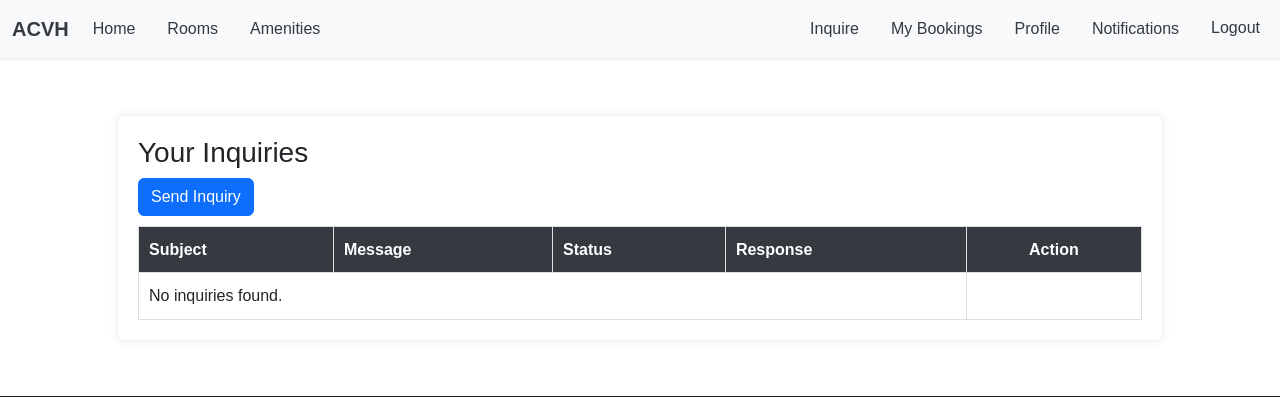
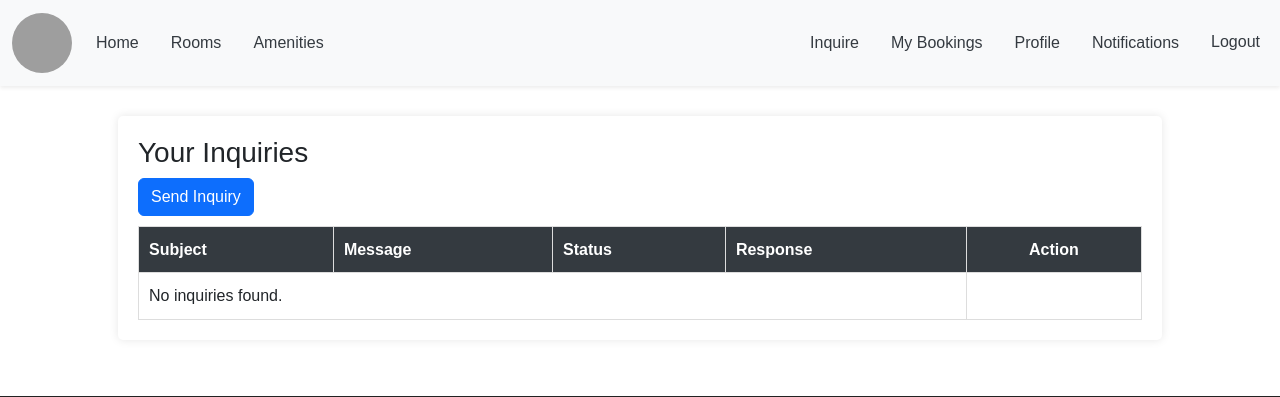
Before and after one commit to ebaah2942/central_view, a Django app: page /inquiry-list/ in a window 1280 px wide. Shown: the top 397 px of the page. Run offline with Django 5.2, Linux system fonts and the light colour scheme; a user stored in the database is signed in; data that the repository does not hold is empty; some libraries are stand-ins or nearby versions; grey boxes are pictures that could not be loaded.

Commit message:
Added brand image

```diff
--- a/hotel_website/hotel_website/settings.py
+++ b/hotel_website/hotel_website/settings.py
@@ -139,7 +139,7 @@ DEFAULT_AUTO_FIELD = 'django.db.models.BigAutoField'
 
 LOGIN_REDIRECT_URL = '/reception-dashboard/'  # Redirect to receptionist dashboard
  # Redirect to home page after login
-LOGIN_URL = 'password-reset/'
+
 # LOGIN_URL = '/login/'    # Default login URL
 LOGOUT_REDIRECT_URL = '/login/'  # Redirect to login page after logout
 
--- a/hotel_website/main/templates/main/base.html
+++ b/hotel_website/main/templates/main/base.html
@@ -129,7 +129,9 @@
     {% if not hide_nav %}
     <nav class="navbar navbar-expand-lg navbar-light bg-light shadow-sm" style="width: 100%; ">
       <div class="container-fluid">
-        <a class="navbar-brand fw-bold" href="#">ACVH</a>
+        <a class="navbar-brand fw-bold" href="#">
+          <img style="border-radius: 50px;" src="https://myacvhbucket.s3.eu-north-1.amazonaws.com/brand1.jpg" width="60" height="60" class="d-inline-block align-top" alt="Logo">
+        </a>
         <button class="navbar-toggler" type="button" data-bs-toggle="collapse" data-bs-target="#navbarNav" aria-controls="navbarNav" aria-expanded="false" aria-label="Toggle navigation">
           <span class="navbar-toggler-icon"></span>
         </button>
--- a/hotel_website/main/templates/main/receptionist_dashboard.html
+++ b/hotel_website/main/templates/main/receptionist_dashboard.html
@@ -193,7 +193,7 @@
                         <th>Quantity</th>
                         <th>Total Price</th>
                         <th>Booking Date</th>
-                        {% if request.user.role == "manager" %}
+                        {% if request.user.role == "manager" or request.user.role == "receptionist" %}
                         <th>Delete</th>
                         {% endif %}
                     </tr>
--- a/hotel_website/main/templates/main/user_inquiries.html
+++ b/hotel_website/main/templates/main/user_inquiries.html
@@ -89,7 +89,7 @@
                         <form action="{% url 'delete_guest_inquiry' inquiry.id %}" method="POST">
                             {% csrf_token %}
                             <button style="background-color: transparent; border: none; cursor: pointer;" type="submit" onclick="return confirm('Are you sure you want to delete this inquiry?')">
-                                <i class="fa-solid fa-trash">Delete</i>
+                                <i class="fa-solid fa-trash"></i>Delete
                             </button>
                         </form>
                     </td>
```
Also changed, not shown: hotel_website/main/views.py (+6 -13 lines), hotel_website/static/images/brand1.jpg (added).
